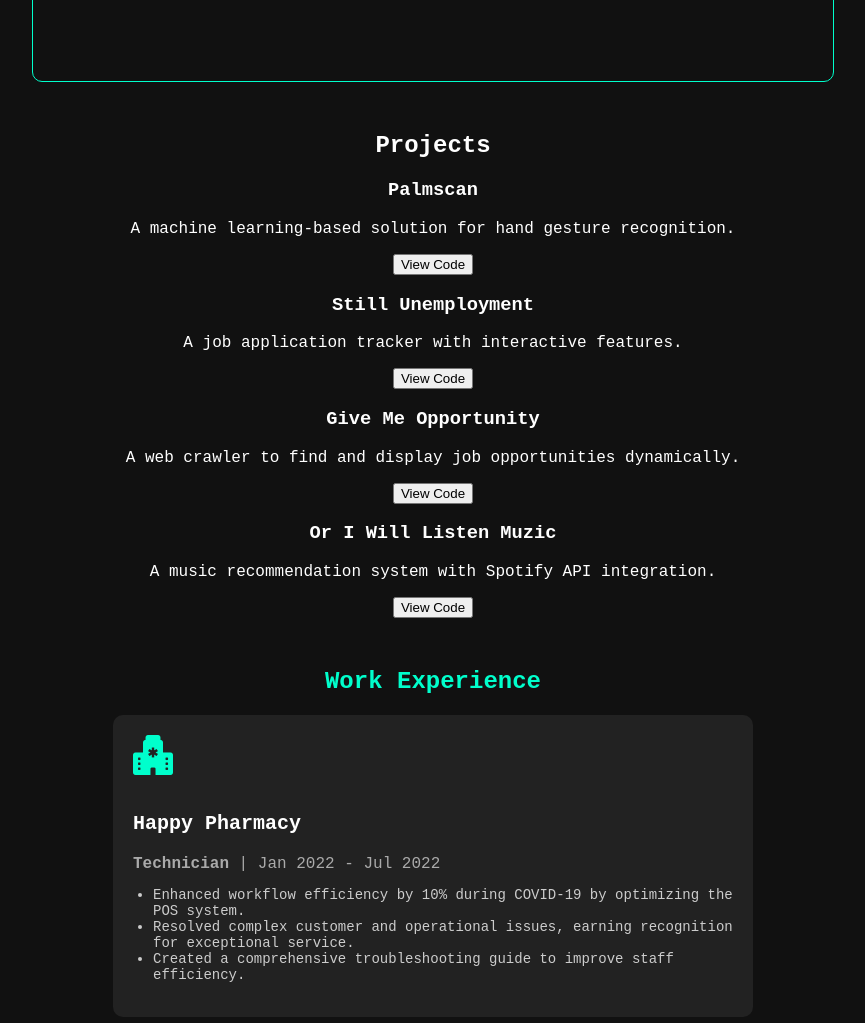
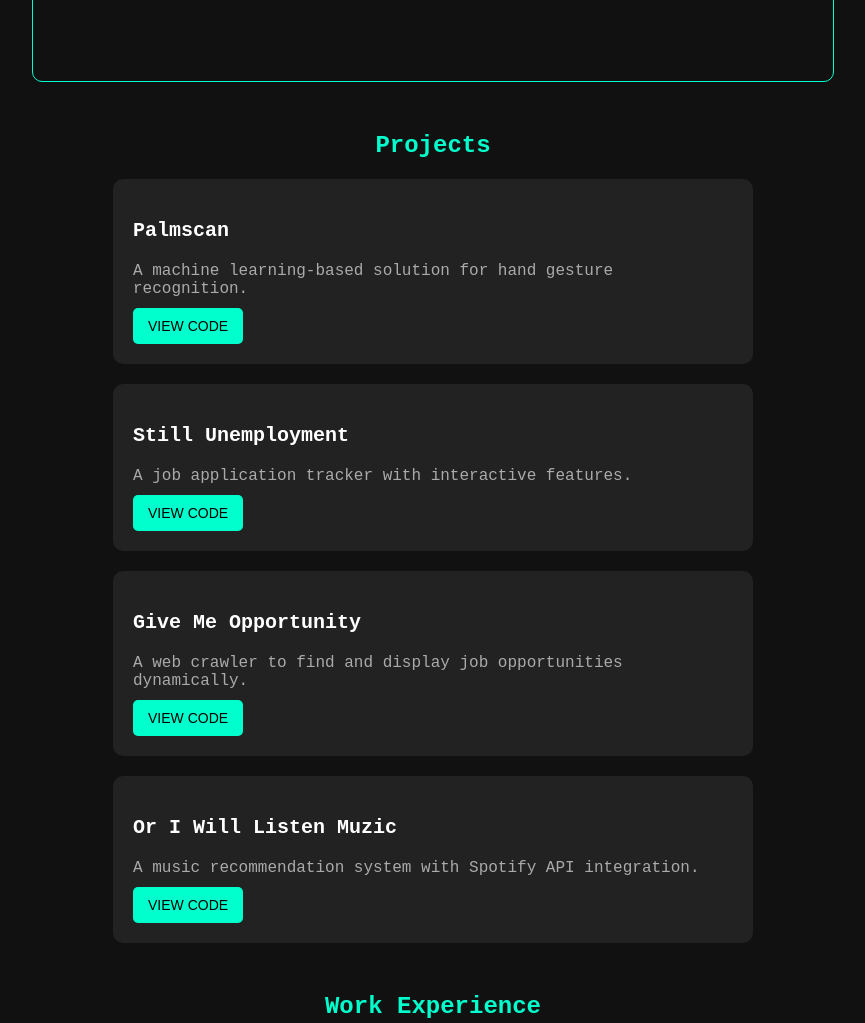
Before and after one commit to AnnChangSal/noa-8bit, a website: page index.html in a window 1280 px wide. Shown: the part 2260-3283 px from the top of the page, without its empty margins (207-1072 px from the left). Drawn offline with nearby package versions, Linux system fonts and the light colour scheme.

Commit message:
Update styles.css

```diff
--- a/styles.css
+++ b/styles.css
@@ -83,6 +83,70 @@ body {
 .skill img:hover {
   transform: scale(1.2);
   filter: brightness(1.5);
+}
+
+/* Projects Section */
+#projects {
+  margin: 50px auto;
+  text-align: center;
+}
+
+#projects h2 {
+  font-size: 24px;
+  margin-bottom: 20px;
+  color: #00ffcc;
+}
+
+.project-card {
+  background: #222;
+  padding: 20px;
+  margin: 20px auto;
+  border-radius: 10px;
+  text-align: left;
+  max-width: 600px;
+  transition: transform 0.3s, background-color 0.3s;
+}
+
+.project-card:hover {
+  transform: scale(1.05);
+  background-color: #333;
+}
+
+.project-card h3 {
+  font-size: 20px;
+  color: #fff;
+}
+
+.project-card p {
+  font-size: 16px;
+  color: #aaa;
+  margin-bottom: 10px;
+}
+
+.project-card .btn-demo {
+  display: inline-block;
+  padding: 10px 15px;
+  background: #00ffcc;
+  border: none;
+  border-radius: 5px;
+  color: #000;
+  cursor: pointer;
+  text-transform: uppercase;
+  font-size: 14px;
+  transition: background-color 0.3s;
+}
+
+.project-card .btn-demo:hover {
+  background: #007777;
+  color: #fff;
+}
+
+/* Mobile responsiveness */
+@media screen and (max-width: 768px) {
+  .project-card {
+    padding: 15px;
+    max-width: 90%;
+  }
 }
 
 /* Work Experience Section */
```
